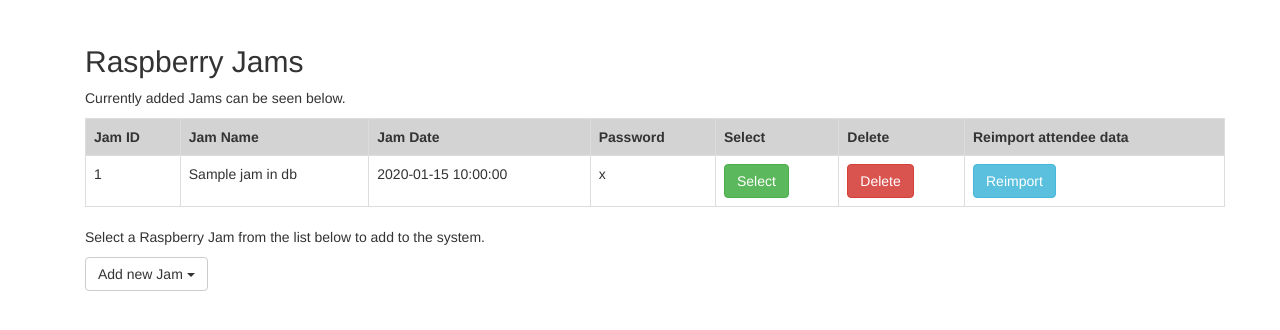
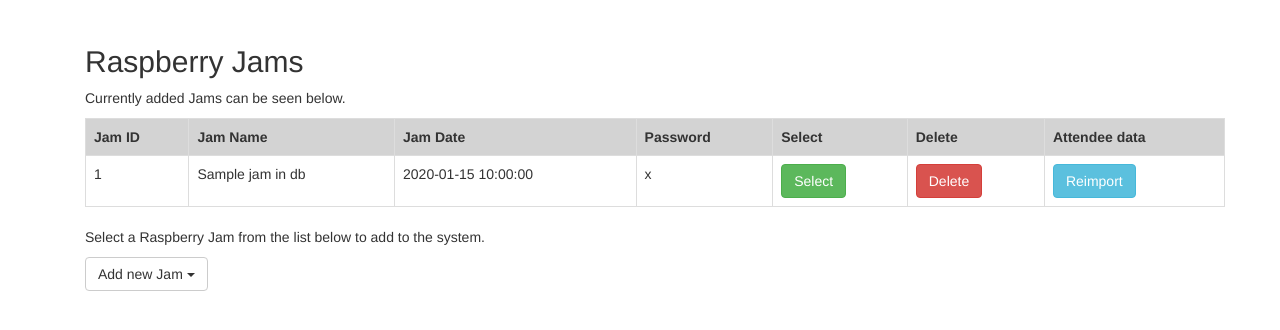
Before and after one commit to gbaman/NI-Jam-Information-System, a Python web app: template ni_jam_information_system/templates/admin/manage_jams.html in a window 1280 px wide. Shown: the part 52-382 px from the top of the page. Run offline with Jinja, Linux system fonts and the light colour scheme; the template is opened without the code that fills it: most values are stand-ins (such as "Sample title", 1, 10 or a date in 2020); some libraries are stand-ins or nearby versions.

Commit message:
Rename manage_jam attendee data header

```diff
--- a/ni_jam_information_system/templates/admin/manage_jams.html
+++ b/ni_jam_information_system/templates/admin/manage_jams.html
@@ -13,7 +13,7 @@
             <th>Password</th>
             <th>Select</th>
             <th>Delete</th>
-            <th>Reimport attendee data</th>
+            <th>Attendee data</th>
         </tr>
         {% for jam_in_db in jams_in_db %}
         {% if current_jam_id == jam_in_db.jam_id %}
```
